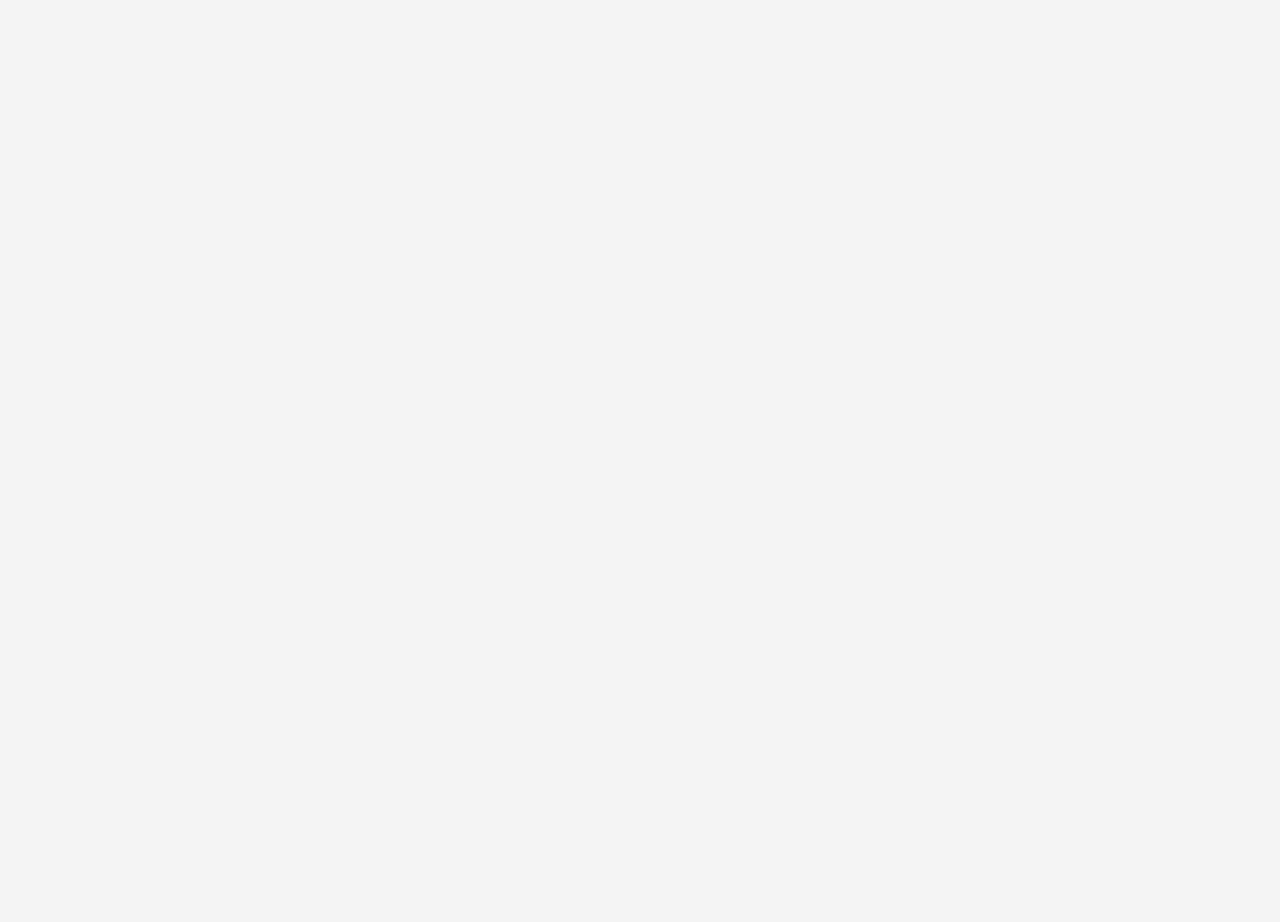
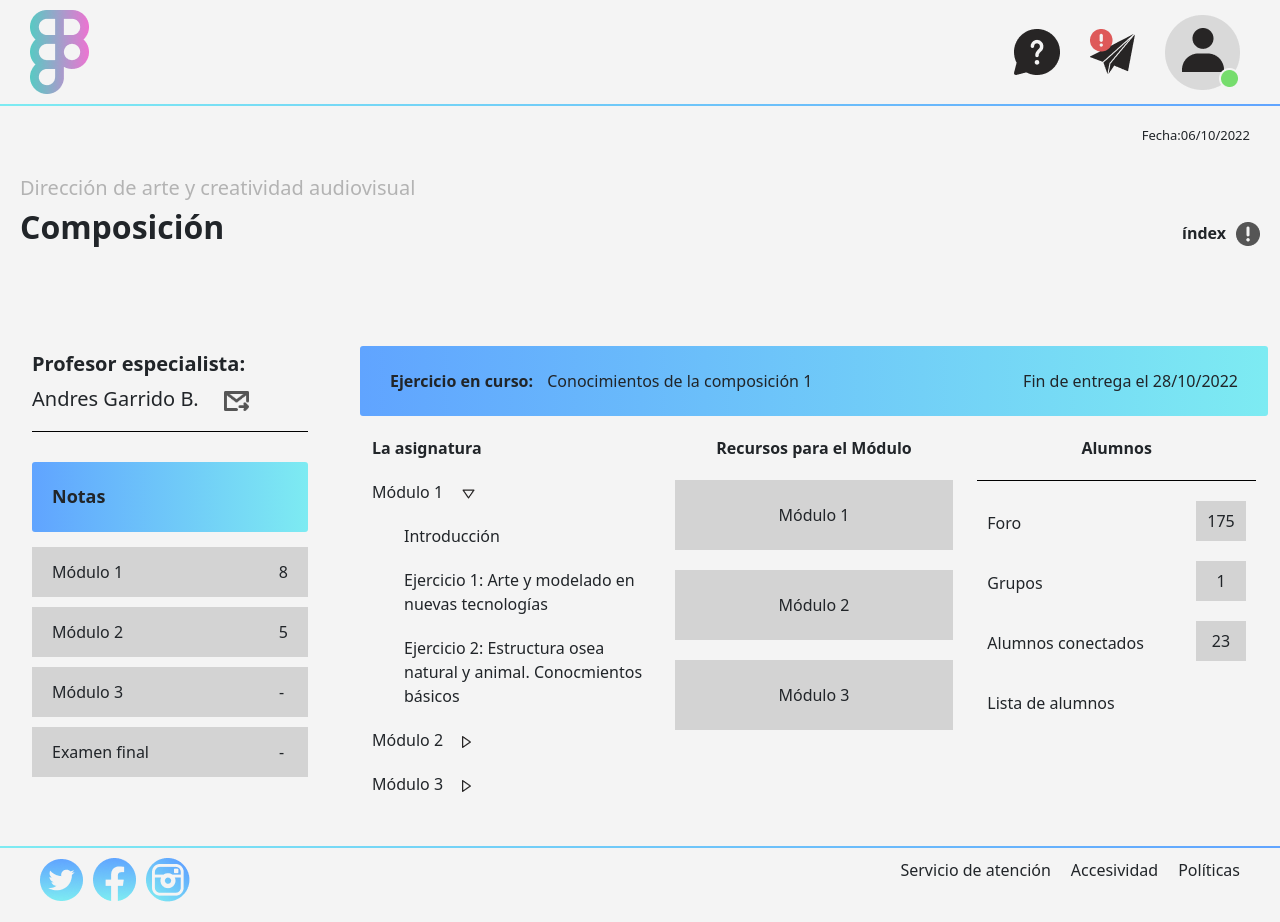
Before and after one commit to YesseniaColocho/aula-virtual, a Vue app: page /composicion in a window 1280 px wide. Before the commit this address had no page. Before the commit the page ends 800 px from the top, so only its background shows below. Built offline with nearby package versions, Linux system fonts and the light colour scheme.

Commit message:
AV-6: Pagina composición acabada

```diff
--- a/src/App.vue
+++ b/src/App.vue
@@ -3,11 +3,7 @@ import { RouterView } from 'vue-router'
 </script>
 
 <template>
-  <header>
-    <div class="wrapper">
-      <RouterView />
-    </div>
-  </header>
+    <RouterView />
 </template>
 
 <style scoped lang="scss">
--- a/src/assets/base.scss
+++ b/src/assets/base.scss
@@ -73,4 +73,8 @@ body {
   text-rendering: optimizeLegibility;
   -webkit-font-smoothing: antialiased;
   -moz-osx-font-smoothing: grayscale;
+
+  .row{
+    margin: 0;
+  }
 }
--- a/src/router/index.js
+++ b/src/router/index.js
@@ -1,5 +1,6 @@
 import { createRouter, createWebHistory } from 'vue-router'
 import HomeView from '../views/HomeView.vue'
+import ComposicionView from '../views/ComposicionView.vue'
 
 const router = createRouter({
   history: createWebHistory(import.meta.env.BASE_URL),
@@ -8,6 +9,11 @@ const router = createRouter({
       path: '/',
       name: 'home',
       component: HomeView
+    },
+    {
+      path: '/composicion',
+      name: 'composicion',
+      component: ComposicionView
     }
   ]
 })
--- /dev/null
+++ b/src/views/ComposicionView.vue
@@ -0,0 +1,388 @@
+<template>
+    <main>
+        <BarraSuperior></BarraSuperior>
+
+        <div class="fecha">
+            Fecha:06/10/2022
+        </div>
+
+        <div class="titulos">
+            <div class="titulo">
+                <h5>Dirección de arte y creatividad audiovisual</h5>
+                <h2>Composición</h2>
+            </div>
+
+            <div class="descripcion">
+                <strong>índex</strong>
+                <img src="public/informacion.png" />
+            </div>
+
+        </div>
+
+        <div class="row">
+
+            <div class="parte-izquierda col-3">
+
+                <div class="profesor">
+                    <strong>Profesor especialista:</strong><br> Andres Garrido B.
+                    <img src="public/group.png">
+                </div>
+
+                <div class="boton-notas">
+                    <strong>Notas</strong>
+                </div>
+
+                <div class="notas">
+                    <div>
+                        <div class="modulo">
+                            Módulo 1
+                        </div>
+
+                        <div class="calificacion">
+                            8
+                        </div>
+
+                    </div>
+
+                    <div>
+                        <div class="modulo">
+                            Módulo 2
+                        </div>
+
+                        <div class="calificacion">
+                            5
+                        </div>
+
+                    </div>
+
+                    <div>
+                        <div class="modulo">
+                            Módulo 3
+                        </div>
+
+                        <div class="calificacion">
+                            -
+                        </div>
+
+                    </div>
+
+                    <div>
+                        <div class="modulo">
+                            Examen final
+                        </div>
+
+                        <div class="calificacion">
+                            -
+                        </div>
+
+                    </div>
+
+                </div>
+
+            </div>
+
+            <div class=" parte-derecha col-9 ">
+
+                <div class="row">
+                    <div class="boton-informativo col-12">
+                        <div>
+                            <strong>Ejercicio en curso:</strong> <span>Conocimientos de la composición 1</span>
+                        </div>
+
+                        <div class="entrega">
+                            Fin de entrega el 28/10/2022
+                        </div>
+
+                    </div>
+
+                </div>
+
+                <div class="row">
+
+                    <div class="informacion-asignatura col-4">
+
+                        <strong>La asignatura</strong>
+
+                        <div class="modulos">
+                            Módulo 1
+                            <img src="public/flecha-abajo.png" />
+                        </div>
+
+                        <div>
+                            <ul class="informacion-asignatura">
+                                <li>Introducción</li>
+                                <li>Ejercicio 1: Arte y modelado en nuevas tecnologías</li>
+                                <li>Ejercicio 2: Estructura osea natural y animal. Conocmientos básicos</li>
+                            </ul>
+                        </div>
+
+                        <div class="modulos">
+                            Módulo 2
+                            <img src="public/flecha.png" />
+                        </div>
+
+                        <div class="modulos">
+                            Módulo 3
+                            <img src="public/flecha.png" />
+                        </div>
+
+                    </div>
+
+                    <div class="recursos-modulo col-4">
+
+                        <strong>Recursos para el Módulo</strong>
+
+                        <div class="recursos-del-modulo">
+                            Módulo 1
+                        </div>
+
+                        <div class="recursos-del-modulo">
+                            Módulo 2
+                        </div>
+
+                        <div class="recursos-del-modulo">
+                            Módulo 3
+                        </div>
+                    </div>
+
+                    <div class="alumnado col-4">
+                        <strong>Alumnos</strong>
+
+                        <div class="informacion-alumnado">
+
+                            <div class="alumno-foro-grupos">
+                                Foro
+                            </div>
+                            <div class="numero-alumnados">
+                                175
+                            </div>
+
+                        </div>
+
+                        <div class="informacion-alumnado">
+
+                            <div class="alumno-foro-grupos">
+                                Grupos
+                            </div>
+                            <div class="numero-alumnados">
+                                1
+                            </div>
+
+                        </div>
+
+                        <div class="informacion-alumnado">
+
+                            <div class="alumno-foro-grupos">
+                                Alumnos conectados
+                            </div>
+                            <div class="numero-alumnados">
+                                23
+                            </div>
+
+                        </div>
+
+
+                        <div class="informacion-alumnado">
+
+                            <div class="alumno-foro-grupos">
+                                Lista de alumnos
+                            </div>
+
+                        </div>
+
+                    </div>
+
+                </div>
+
+            </div>
+
+        </div>
+
+        <BarraInferior></BarraInferior>
+
+    </main>
+</template>
+
+<script setup>
+import BarraInferior from '../components/BarraInferior.vue';
+import BarraSuperior from '../components/BarraSuperior.vue';
+
+
+</script>
+
+<style scoped lang="scss">
+.fecha {
+    display: flex;
+    justify-content: flex-end;
+    margin-right: 30px;
+    margin-top: 20px;
+    font-size: small;
+
+}
+
+.titulos {
+    display: flex;
+    justify-content: space-between;
+    margin: 30px 20px 0 20px;
+
+    h5 {
+        color: rgb(179, 179, 179);
+    }
+
+    h2 {
+        font-weight: bold;
+        margin-bottom: 100px;
+    }
+
+    img {
+        margin-left: 10px;
+    }
+
+    .descripcion {
+        margin-top: 45px;
+    }
+}
+
+.profesor {
+    margin-left: 20px;
+    font-weight: 500;
+    font-size: 20px;
+    border-bottom: 1px black solid;
+    padding-bottom: 15px;
+    line-height: 35px;
+
+    img {
+        margin-left: 20px;
+        height: 20px;
+        width: auto;
+    }
+}
+
+.boton-notas {
+    background: linear-gradient(to right, #60A4FF, #7DEBF2);
+    margin: 30px 0 15px 20px;
+    height: 70px;
+    display: flex;
+    align-items: center;
+    padding: 20px;
+    font-size: large;
+    border-radius: 3px;
+}
+
+.notas {
+    margin-left: 20px;
+
+    >div {
+        display: flex;
+        justify-content: space-between;
+        margin-top: 10px;
+
+        &:last-child {
+            margin-bottom: 5px;
+        }
+    }
+
+    .modulo {
+        background: lightgrey;
+        height: 50px;
+        width: 250px;
+        display: flex;
+        align-items: center;
+        padding: 20px;
+    }
+
+    .calificacion {
+        background: lightgray;
+        height: 50px;
+        width: 50px;
+        display: flex;
+        align-items: center;
+        padding: 20px;
+    }
+}
+
+.parte-derecha {
+
+    padding-left: 40px;
+
+    .boton-informativo {
+        background: linear-gradient(to right, #60A4FF, #7DEBF2);
+        display: flex;
+        justify-content: space-between;
+        height: 70px;
+        align-items: center;
+        padding: 0 30px;
+        border-radius: 3px;
+
+
+        span {
+            margin-left: 10px;
+        }
+    }
+
+    .informacion-asignatura {
+        margin-top: 20px;
+
+        .modulos {
+            margin-top: 20px;
+
+            img {
+                margin-left: 15px;
+            }
+        }
+
+        .informacion-asignatura {
+            list-style: none;
+
+            li {
+                margin-top: 20px;
+            }
+        }
+    }
+}
+
+.recursos-modulo {
+    margin-top: 20px;
+    text-align: center;
+
+    .recursos-del-modulo {
+        margin-top: 20px;
+        background: lightgrey;
+        height: 70px;
+        display: flex;
+        justify-content: center;
+        align-items: center;
+    }
+}
+
+.alumnado {
+    text-align: center;
+    margin-top: 20px;
+
+    strong {
+        border-bottom: 1px black solid;
+        width: 100%;
+        display: block;
+        padding-bottom: 20px;
+    }
+}
+
+.informacion-alumnado {
+    display: flex;
+    justify-content: space-between;
+    margin: 20px 10px;
+
+    .alumno-foro-grupos {
+        margin-top: 10px;
+    }
+
+    .numero-alumnados {
+        background: lightgrey;
+        height: 40px;
+        width: 50px;
+        display: flex;
+        align-items: center;
+        justify-content: center;
+    }
+}
+</style>
```
Also changed, not shown: public/informacion.png (added).
